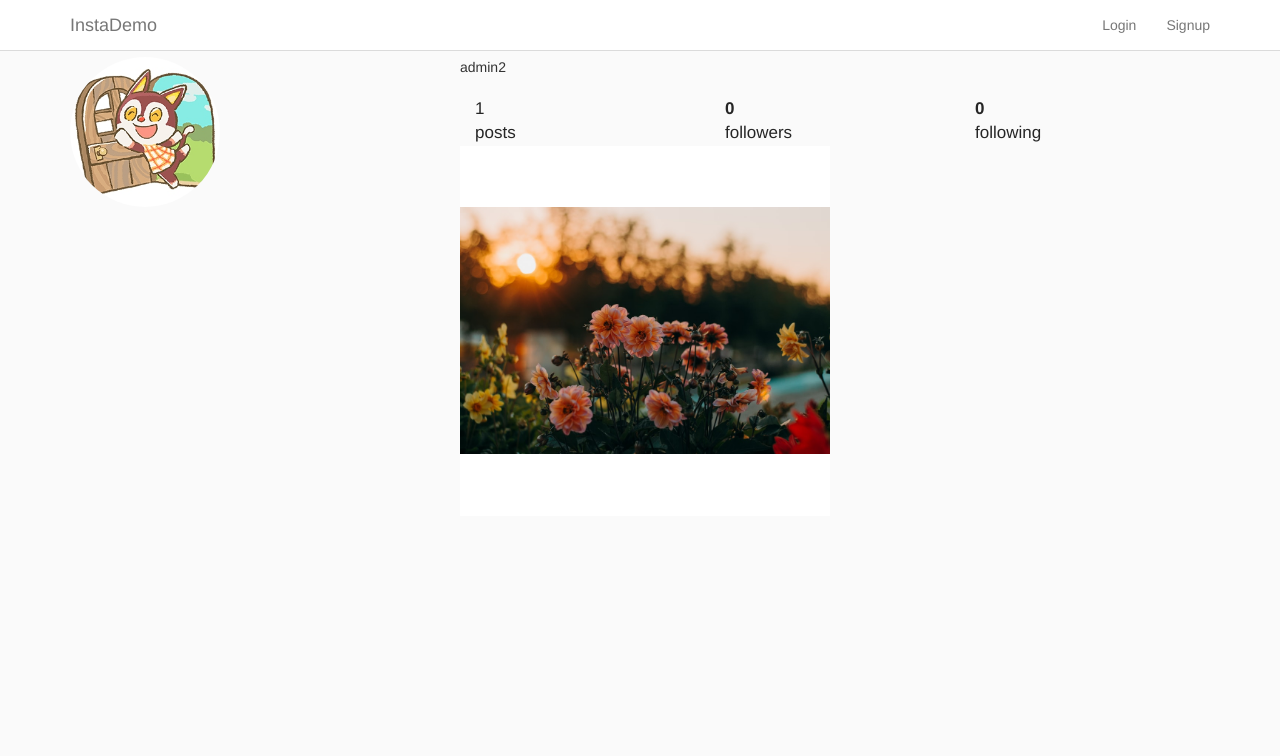
After one commit to evelynm16/Photo-Sharing, a Django app: page /user/5 in a window 1280 px wide. The commit adds this page. Shown: the top 756 px of the page. Run offline with Django 3.2, Linux system fonts and the light colour scheme; data comes from the database, SQL or seed files in the repository; both versions use the stored data as it was after the commit; some libraries are stand-ins or nearby versions.

Commit message:
user profile page

```diff
--- a/instaDemo/insta/admin.py
+++ b/instaDemo/insta/admin.py
@@ -1,8 +1,9 @@
 from django.contrib import admin
-from insta.models import Post, InstaUser, Like, Comment
+from insta.models import Post, InstaUser, Like, Comment, UserConnection
 
 # Register your models here.
 admin.site.register(Post)
 admin.site.register(InstaUser)
 admin.site.register(Like)
 admin.site.register(Comment)
+admin.site.register(UserConnection)
--- a/instaDemo/insta/models.py
+++ b/instaDemo/insta/models.py
@@ -13,6 +13,21 @@ class InstaUser(AbstractUser):
         null=True,
         blank=True,
         )
+
+    def get_connections(self):
+        connections = UserConnection.objects.filter(creator=self)
+        return connections
+
+    def get_followers(self):
+        followers = UserConnection.objects.filter(following=self)
+        return followers
+
+    def is_followed_by(self, user):
+        followers = UserConnection.objects.filter(following=self)
+        return followers.filter(creator=user).exist()
+
+    def __str__(self):
+        return self.username
 
 class Post(models.Model):
     author = models.ForeignKey(
@@ -73,3 +88,18 @@ class Comment(models.Model):
 
     def __str__(self):
         return self.comment
+
+class UserConnection(models.Model):
+    creator = models.ForeignKey(
+        InstaUser,
+        on_delete = models.CASCADE,
+        related_name ='friendship_creator_set'
+        )
+    following = models.ForeignKey(
+        InstaUser,
+        on_delete = models.CASCADE,
+        related_name = 'friend_set'
+        )
+
+    def __str__(self):
+        return self.creator.username + ' follows ' + self.following.username
--- a/instaDemo/insta/urls.py
+++ b/instaDemo/insta/urls.py
@@ -15,7 +15,7 @@ Including another URLconf
 """
 from django.contrib import admin
 from django.urls import include, path
-from insta.views import (HelloWorld, PostView, PostDetailView, PostCreateView, PostUpdateView, PostDeleteView, addLike, addComment)
+from insta.views import (HelloWorld, PostView, PostDetailView, PostCreateView, PostUpdateView, PostDeleteView, addLike, addComment, UserDetailView, EditProfileView)
 
 urlpatterns = [
     path('', HelloWorld.as_view(), name='helloWorld'),
@@ -25,5 +25,7 @@ urlpatterns = [
     path('post/update/<int:pk>', PostUpdateView.as_view(), name ='post_update'),
     path('post/delete/<int:pk>', PostDeleteView.as_view(), name ='post_delete'),
     path('like', addLike, name='addLike'),
-    path('comment', addComment, name='addComment')
+    path('comment', addComment, name='addComment'),
+    path('user/<int:pk>', UserDetailView.as_view(), name='user_detail'),
+    path('user/update/<int:pk>', EditProfileView.as_view(), name="edit_profile"),
 ]
--- a/instaDemo/insta/views.py
+++ b/instaDemo/insta/views.py
@@ -5,7 +5,7 @@ from django.urls import reverse_lazy
 
 from django.contrib.auth.mixins import LoginRequiredMixin
 
-from insta.models import Post, Like, Comment
+from insta.models import Post, Like, Comment, InstaUser
 from insta.forms import CustomUserCreationForm
 
 class HelloWorld(TemplateView):
@@ -39,6 +39,17 @@ class SignUp(CreateView):
     form_class = CustomUserCreationForm
     success_url = reverse_lazy('login')
     template_name = 'signup.html'
+
+class UserDetailView(DetailView):
+    model = InstaUser
+    template_name = 'user_detail.html'
+
+class EditProfileView(LoginRequiredMixin, UpdateView):
+    model = InstaUser
+    template_name ='edit_profile.html'
+    fields = ['profile_pic', 'username']
+    login_url = 'login'
+    success_url = reverse_lazy("posts")
 
 @ajax_request
 def addLike(request):
--- a/instaDemo/static/js/index.js
+++ b/instaDemo/static/js/index.js
@@ -14,7 +14,7 @@ function create_like(success_cb, error_cb) {
 
   $.ajax({
     type: "POST",
-    url: "/insta/like",
+    url: "/like",
     data: {
       post_pk: post_pk,
     },
--- a/instaDemo/templates/header.html
+++ b/instaDemo/templates/header.html
@@ -23,7 +23,7 @@
                         </a>
                     </li>
                     <li>
-                        <a href="{% url 'helloWorld' %}">
+                        <a href="{% url 'user_detail' request.user.pk %}">
                         <i class="fa fa-user" aria-hidden="true"></i>
                         </a>
                     </li>
--- a/instaDemo/templates/index.html
+++ b/instaDemo/templates/index.html
@@ -11,7 +11,7 @@
 
                 <div class="card__panel-head">
                     <div class="poster__info">
-                        <a href="{% url 'helloWorld' %}" class="poster__name">
+                        <a href="{% url 'user_detail' post.author.pk %}" class="poster__name">
                             {% if post.author.profile_pic %}
                                 <img class="poster__profilepic" src="/{{ post.author.profile_pic.url }}">
                             {% endif %}
--- /dev/null
+++ b/instaDemo/templates/user_detail.html
@@ -0,0 +1,71 @@
+{% extends 'base.html' %}
+
+{% load custom_tags %}
+
+{% block content %}
+<div class="profile_head">
+    <div class = "row">
+        <div class="col-xs-4 left">
+            {% if object.profile_pic %}
+                <img class="picture-circle" src="/{{object.profile_pic.url}}">
+            {% endif %}
+        </div>
+        <div class="col-xs-8 right">
+            <p>{{object.username}}</p>
+            {% if user == object %}
+                <a class ="edit-desktop" href="{% url 'edit_profile' object.pk%}">
+                    <button class="edit-profile">Edit Profile</button>
+                </a>
+            {% endif %}
+
+
+            {% comment %} post follower following count {% endcomment %}
+            <div>
+                <ul class="stats">
+                    <div class="col-xs-4">
+                        <li class="stats_count">
+                            <span>{{object.my_posts.count}}</span><br> posts
+                        </li>
+                    </div>
+                    <div class="col-xs-4">
+                        <li class="stats__count">
+                            <span class="follower_count" id="follower_id">{{ object.get_followers.count }}</span><br> followers
+                        </li>
+
+                    </div>
+                    <div class="col-xs-4">
+                        <li class="stats__count">
+                            <span>{{ object.get_connections.count }}</span><br> following
+                        </li>
+                    </div>
+                </ul>
+            </div>
+        </div>
+
+        <div class="profile_body">
+            <div class="row">
+                {% for post in object.my_posts.all %}
+                    <div class="col-xs-4">
+                        <div class="picture-square" style="background-image: url(/{{ post.image.url }}); background-size: contain;">
+                            <a href="{% url 'post_detail' post.pk %}">
+                            <div class="content">
+                                <i class="fa fa-heart" aria-hidden="true"></i> {{ post.get_like_count }}
+                                <i class="fa fa-comment" aria-hidden="true"></i> {{ post.get_comment_count }}
+                            </div>
+                            </a>
+                        </div>
+                    </div>
+                {% endfor %}
+            </div>
+        </div>
+
+
+    </div>
+</div>
+
+
+
+
+
+
+{% endblock content %}
```
Also changed, not shown: instaDemo/templates/edit_profile.html (added, +21 -0 lines), instaDemo/db.sqlite3, instaDemo/insta/migrations/0001_initial.py, instaDemo/insta/migrations/0002_comment.py (deleted), instaDemo/static/images/posts/cat-photo.jpg (added), instaDemo/static/images/profiles/profile3_CDMKQ3Z.jpg (added), instaDemo/static/images/profiles/profile3_GEijZmH.jpg (added), instaDemo/static/images/profiles/profile3_bfmX6Dl.jpg (added).
